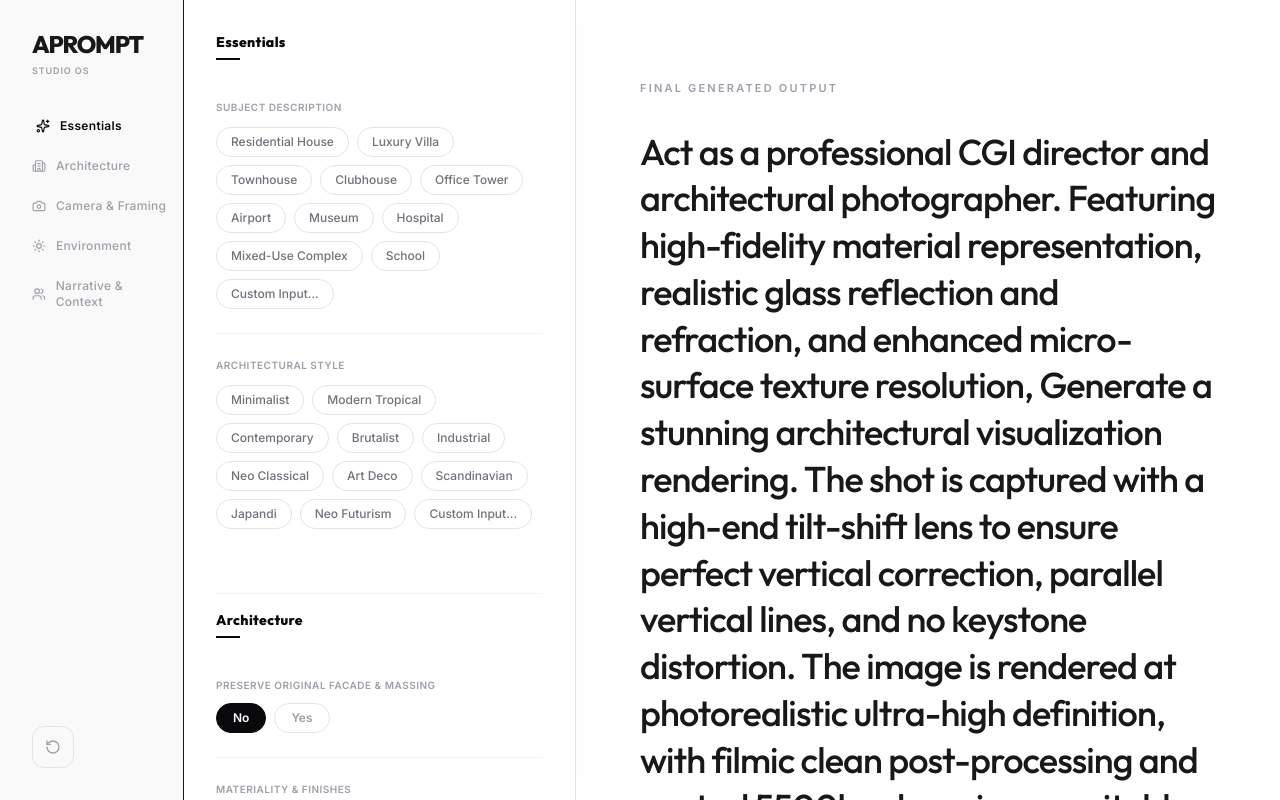
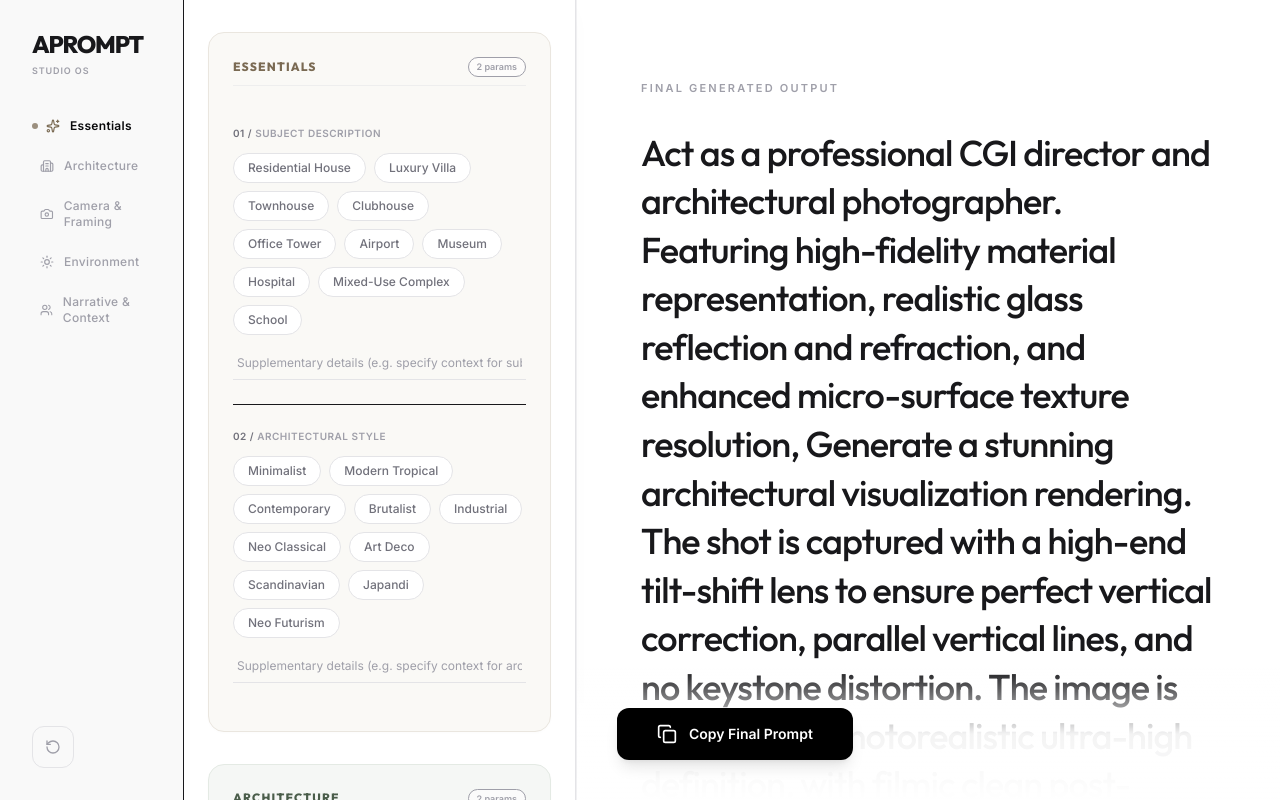
Before and after one commit to affanmaulana/aprompt, a React (Vite) app: page / in a window 1280 px wide. Built offline with nearby package versions, Linux system fonts and the light colour scheme.

Commit message:
feat: implement sticky floating copy button footer, HSL off-white color backdrops, colored index markers, and permanent detailed custom inputs for descriptive parameters

```diff
--- a/src/components/LeftPanel.jsx
+++ b/src/components/LeftPanel.jsx
@@ -9,6 +9,40 @@ const iconMap = {
   Camera: Camera,
   Sun: Sun,
   Users: Users
+};
+
+// sophisticated HSL off-white color mapping for sections
+const themeMap = {
+  essentials: {
+    bg: "bg-[#FAF9F6]", // linen
+    border: "border-[#EAE6DF]",
+    textAccent: "text-[#7A6A53]",
+    bulletColor: "bg-[#7A6A53]"
+  },
+  project: {
+    bg: "bg-[#F5F7F5]", // sage
+    border: "border-[#E4EAE4]",
+    textAccent: "text-[#4A5D4A]",
+    bulletColor: "bg-[#4A5D4A]"
+  },
+  camera: {
+    bg: "bg-[#F3F5F8]", // slate ice
+    border: "border-[#E2E6EC]",
+    textAccent: "text-[#3D5266]",
+    bulletColor: "bg-[#3D5266]"
+  },
+  environment: {
+    bg: "bg-[#FCF9F3]", // golden hour
+    border: "border-[#EFE7D8]",
+    textAccent: "text-[#8E7146]",
+    bulletColor: "bg-[#8E7146]"
+  },
+  narrative: {
+    bg: "bg-[#F6F5FA]", // lavender mauve
+    border: "border-[#EAE7F2]",
+    textAccent: "text-[#58496D]",
+    bulletColor: "bg-[#58496D]"
+  }
 };
 
 export default function LeftPanel({
@@ -84,24 +118,29 @@ export default function LeftPanel({
             </div>
 
             {/* Sidebar Anchor Links */}
-            <nav className="flex flex-col gap-6">
+            <nav className="flex flex-col gap-6 pl-2 relative">
               {carriageGroups
                 .sort((a, b) => a.order - b.order)
                 .map((group) => {
                   const isActive = activeSection === group.id;
+                  const theme = themeMap[group.id] || themeMap.essentials;
                   const GroupIcon = iconMap[group.icon] || Sparkles;
                   return (
                     <button
                       key={group.id}
                       onClick={() => handleScrollToSection(group.id)}
-                      className={`flex items-center gap-2.5 text-left transition-all duration-200 group/nav cursor-pointer ${
+                      className={`flex items-center gap-2.5 text-left transition-all duration-200 group/nav relative cursor-pointer ${
                         isActive
-                          ? "text-zinc-950 font-bold translate-x-1"
+                          ? "text-zinc-950 font-bold translate-x-1.5"
                           : "text-zinc-400 hover:text-zinc-700 font-medium"
                       }`}
                     >
+                      {/* Active Indicator Bullet mapped to HSL group theme */}
+                      {isActive && (
+                        <span className={`absolute -left-3.5 top-1/2 -translate-y-1/2 w-1.5 h-1.5 rounded-full ${theme.bulletColor} animate-pulse`} />
+                      )}
                       <GroupIcon className={`w-3.5 h-3.5 transition-all ${
-                        isActive ? "text-zinc-950" : "text-zinc-350 group-hover/nav:text-zinc-550"
+                        isActive ? theme.textAccent : "text-zinc-350 group-hover/nav:text-zinc-550"
                       }`} />
                       <span className="text-xs font-sans tracking-wide">
                         {group.title}
@@ -125,11 +164,11 @@ export default function LeftPanel({
         </div>
 
         {/* ==================================================================
-            RIGHT COLUMN: 70% Scrollable Content Area
+            RIGHT COLUMN: 70% Scrollable Content Area (HSL group backdrops)
             ================================================================== */}
         <div
           id="specifications-scroll-container"
-          className="w-[68%] h-full overflow-y-auto px-8 py-8 flex flex-col scroll-smooth bg-white"
+          className="w-[68%] h-full overflow-y-auto px-6 py-8 flex flex-col scroll-smooth bg-white"
         >
           {carriageGroups
             .sort((a, b) => a.order - b.order)
@@ -137,25 +176,32 @@ export default function LeftPanel({
               const groupCarriages = schema.filter((c) => c.group === group.id);
               if (groupCarriages.length === 0) return null;
 
+              const theme = themeMap[group.id] || themeMap.essentials;
+
               return (
                 <div
                   key={group.id}
                   id={`section-${group.id}`}
-                  className="mb-10 last:mb-0 pt-4 first:pt-0 border-t border-zinc-100 first:border-t-0"
+                  className={`mb-8 p-6 rounded-2xl border ${theme.bg} ${theme.border} transition-all duration-300 shadow-[0_1px_3px_rgba(0,0,0,0.015)]`}
                 >
                   {/* Elegant Section Title */}
-                  <div className="mb-4">
-                    <h2 className="text-sm font-display font-extrabold text-zinc-950 tracking-wide">
+                  <div className="mb-4 flex items-center justify-between border-b border-zinc-200/50 pb-2">
+                    <h2 className={`text-xs font-display font-extrabold ${theme.textAccent} tracking-widest uppercase`}>
                       {group.title}
                     </h2>
-                    <span className="h-0.5 w-6 bg-zinc-950 block mt-1.5" />
+                    <span className="text-[9px] font-sans font-bold text-zinc-400 bg-white/60 py-0.5 px-2 rounded-full border border-zinc-150">
+                      {groupCarriages.length} params
+                    </span>
                   </div>
 
                   {/* Render modules within group */}
                   <div className="flex flex-col">
                     {groupCarriages
                       .sort((a, b) => a.order - b.order)
-                      .map((item) => (
+                      .map((item) => {
+                        // Calculate global sequential index for clean numerical indexing
+                        const globalIndex = schema.findIndex(s => s.id === item.id) + 1;
+                        return (
                           <ModuleInput
                             key={item.id}
                             item={item}
@@ -163,8 +209,10 @@ export default function LeftPanel({
                             customText={customTexts[item.id]}
                             onChange={onSelectionChange}
                             onCustomTextChange={onCustomTextChange}
+                            index={globalIndex}
                           />
-                      ))}
+                        );
+                      })}
                   </div>
                 </div>
               );
--- a/src/components/ModuleInput.jsx
+++ b/src/components/ModuleInput.jsx
@@ -3,14 +3,18 @@ export default function ModuleInput({
   selectedValue,
   customText,
   onChange,
-  onCustomTextChange
+  onCustomTextChange,
+  index
 }) {
+  const formattedIndex = index !== undefined ? `${String(index).padStart(2, '0')} / ` : '';
+
   // 1. Render Geometry Toggle
   if (item.type === 'toggle') {
     const isPreserved = selectedValue === true;
     return (
-      <div className="py-6 border-b border-zinc-100 last:border-b-0">
+      <div className="py-6 border-b border-zinc-150 last:border-b-0">
         <span className="text-[10px] font-sans font-bold uppercase tracking-wider text-zinc-400 block mb-2.5">
+          <span className="text-zinc-500 font-extrabold">{formattedIndex}</span>
           {item.title}
         </span>
         <div className="flex items-center gap-2">
@@ -18,7 +22,7 @@ export default function ModuleInput({
             onClick={() => onChange(item.id, false)}
             className={`px-4 py-1.5 rounded-full text-xs font-sans font-semibold border transition-all cursor-pointer ${
               !isPreserved
-                ? "bg-zinc-950 text-white border-zinc-950"
+                ? "bg-zinc-950 text-white border-zinc-950 shadow-sm"
                 : "bg-white text-zinc-400 border-zinc-200 hover:border-zinc-300 hover:text-zinc-700"
             }`}
           >
@@ -28,7 +32,7 @@ export default function ModuleInput({
             onClick={() => onChange(item.id, true)}
             className={`px-4 py-1.5 rounded-full text-xs font-sans font-semibold border transition-all cursor-pointer ${
               isPreserved
-                ? "bg-zinc-950 text-white border-zinc-950"
+                ? "bg-zinc-950 text-white border-zinc-950 shadow-sm"
                 : "bg-white text-zinc-400 border-zinc-200 hover:border-zinc-300 hover:text-zinc-700"
             }`}
           >
@@ -43,8 +47,9 @@ export default function ModuleInput({
   if (item.type === 'multi-select') {
     const selectedIds = Array.isArray(selectedValue) ? selectedValue : [];
     return (
-      <div className="py-6 border-b border-zinc-100 last:border-b-0">
+      <div className="py-6 border-b border-zinc-150 last:border-b-0">
         <span className="text-[10px] font-sans font-bold uppercase tracking-wider text-zinc-400 block mb-3">
+          <span className="text-zinc-500 font-extrabold">{formattedIndex}</span>
           {item.title}
         </span>
         <div className="flex flex-wrap gap-2">
@@ -70,16 +75,17 @@ export default function ModuleInput({
           value={customText || ""}
           onChange={(e) => onCustomTextChange(item.id, e.target.value)}
           placeholder="Additional materials (e.g. polished brass, Venetian plaster)..."
-          className="w-full mt-3 px-1 py-2 border-b border-zinc-200 focus:border-black text-xs font-sans text-zinc-800 placeholder-zinc-400 bg-transparent focus:outline-none transition-all"
+          className="w-full mt-3 px-1 py-2 border-b border-zinc-200 focus:border-zinc-950 text-xs font-sans text-zinc-800 placeholder-zinc-400 bg-transparent focus:outline-none transition-all"
         />
       </div>
     );
   }
 
-  // 3. Render Standard Single-Select (with inline text tags)
+  // 3. Render Standard Single-Select (with allowDetailInput support)
   return (
-    <div className="py-6 border-b border-zinc-100 last:border-b-0">
+    <div className="py-6 border-b border-zinc-150 last:border-b-0">
       <span className="text-[10px] font-sans font-bold uppercase tracking-wider text-zinc-400 block mb-3">
+        <span className="text-zinc-500 font-extrabold">{formattedIndex}</span>
         {item.title}
       </span>
       <div className="flex flex-wrap gap-2">
@@ -100,13 +106,24 @@ export default function ModuleInput({
           );
         })}
       </div>
-      {selectedValue === "custom" && (
+
+      {item.allowDetailInput && (
+        <input
+          type="text"
+          value={customText || ""}
+          onChange={(e) => onCustomTextChange(item.id, e.target.value)}
+          placeholder={`Supplementary details (e.g. specify context for ${item.title.toLowerCase()})...`}
+          className="w-full mt-3 px-1 py-2 border-b border-zinc-200 focus:border-zinc-950 text-xs font-sans text-zinc-800 placeholder-zinc-400 bg-transparent focus:outline-none transition-all"
+        />
+      )}
+
+      {!item.allowDetailInput && selectedValue === "custom" && (
         <input
           type="text"
           value={customText || ""}
           onChange={(e) => onCustomTextChange(item.id, e.target.value)}
           placeholder="Type custom specification here..."
-          className="w-full mt-3 px-1 py-2 border-b border-zinc-200 focus:border-black text-xs font-sans text-zinc-800 placeholder-zinc-400 bg-transparent focus:outline-none transition-all animate-in fade-in duration-150"
+          className="w-full mt-3 px-1 py-2 border-b border-zinc-200 focus:border-zinc-950 text-xs font-sans text-zinc-800 placeholder-zinc-400 bg-transparent focus:outline-none transition-all animate-in fade-in duration-150"
         />
       )}
     </div>
--- a/src/components/RightPanel.jsx
+++ b/src/components/RightPanel.jsx
@@ -5,7 +5,6 @@ import { promptSentenceConfig } from "../data/schema";
 
 export default function RightPanel({ schema, selections, customTexts, activeTab }) {
   const [copied, setCopied] = useState(false);
-  // Derive prompt directly to avoid cascading renders (Lint Rule: react-hooks/set-state-in-effect)
   const generatedPrompt = assemblePrompt(schema, selections, customTexts, promptSentenceConfig);
 
   const handleCopy = async () => {
@@ -22,39 +21,43 @@ export default function RightPanel({ schema, selections, customTexts, activeTab
 
   return (
     <div
-      className={`w-full lg:w-[55%] h-full bg-white flex flex-col relative transition-all duration-300 ${
+      className={`w-full lg:w-[55%] h-full bg-white flex flex-col relative transition-all duration-300 border-l border-zinc-200/50 ${
         activeTab === "preview" ? "flex" : "hidden lg:flex"
       }`}
     >
-      <div className="flex-1 px-8 py-12 lg:px-16 lg:py-20 overflow-y-auto flex flex-col max-w-4xl mx-auto w-full">
-        {/* my-auto container vertically centers content when spacious, but scrolls cleanly on short/overflow viewports */}
-        <div className="my-auto w-full flex flex-col pb-24 lg:pb-0">
+      {/* Scrollable Prompt Viewport */}
+      <div className="flex-1 px-8 py-12 lg:px-16 lg:py-20 overflow-y-auto flex flex-col max-w-4xl mx-auto w-full pb-36">
+        <div className="my-auto w-full flex flex-col">
           <h2 className="text-[11px] font-sans font-bold uppercase tracking-[0.2em] text-zinc-400 mb-8 select-none">
             Final Generated Output
           </h2>
 
-          <div className="min-h-[200px] lg:min-h-[250px] mb-12">
+          <div className="min-h-[200px] lg:min-h-[250px] mb-8">
             {generatedPrompt ? (
-              <p className="text-2xl sm:text-3xl lg:text-4xl font-display font-medium leading-[1.3] text-zinc-900 tracking-tight transition-all duration-300 selection:bg-zinc-800 selection:text-white">
+              <p className="text-2xl sm:text-3xl lg:text-4xl font-display font-medium leading-[1.35] text-zinc-900 tracking-tight transition-all duration-300 selection:bg-zinc-800 selection:text-white">
                 {generatedPrompt}
               </p>
             ) : (
-              <p className="text-2xl sm:text-3xl lg:text-4xl font-display font-medium leading-[1.3] text-zinc-300 tracking-tight transition-all duration-300 select-none">
+              <p className="text-2xl sm:text-3xl lg:text-4xl font-display font-medium leading-[1.35] text-zinc-300 tracking-tight transition-all duration-300 select-none">
                 Your highly detailed architectural prompt will materialize here.
               </p>
             )}
           </div>
+        </div>
+      </div>
 
-          <div>
+      {/* Sticky Bottom Bar containing the Copy Button */}
+      <div className="absolute bottom-0 left-0 right-0 p-6 lg:p-10 bg-gradient-to-t from-white via-white/95 to-white/0 flex justify-center z-20 pointer-events-none select-none">
+        <div className="max-w-4xl w-full mx-auto flex justify-start pointer-events-auto">
           <button
             onClick={handleCopy}
             disabled={!generatedPrompt}
-              className={`flex items-center justify-center w-full sm:w-auto px-10 py-4 rounded-xl text-sm font-sans font-bold transition-all duration-300 cursor-pointer ${
+            className={`flex items-center justify-center w-full sm:w-auto px-10 py-4 rounded-xl text-sm font-sans font-bold transition-all duration-300 cursor-pointer shadow-lg ${
               !generatedPrompt
                 ? "bg-zinc-100 text-zinc-400 cursor-not-allowed shadow-none"
                 : copied
                 ? "bg-zinc-900 text-white shadow-xl shadow-zinc-900/20 scale-[0.98]"
-                  : "bg-black text-white hover:bg-zinc-800 hover:shadow-2xl hover:shadow-black/15 hover:-translate-y-1"
+                : "bg-black text-white hover:bg-zinc-800 hover:shadow-2xl hover:shadow-black/15 hover:-translate-y-0.5"
             }`}
           >
             {copied ? (
@@ -72,6 +75,5 @@ export default function RightPanel({ schema, selections, customTexts, activeTab
         </div>
       </div>
     </div>
-    </div>
   );
 }
--- a/src/data/schema.js
+++ b/src/data/schema.js
@@ -18,6 +18,7 @@ export const promptSchema = [
     enabled: true,
     expandable: true,
     semanticPart: 'subject',
+    allowDetailInput: true,
     options: [
       { id: 'residential_house', label: 'Residential House', value: 'Residential House' },
       { id: 'luxury_villa', label: 'Luxury Villa', value: 'Luxury Villa' },
@@ -29,7 +30,6 @@ export const promptSchema = [
       { id: 'hospital', label: 'Hospital', value: 'Hospital' },
       { id: 'mixed_use_complex', label: 'Mixed-Use Complex', value: 'Mixed-Use Complex' },
       { id: 'school', label: 'School', value: 'School' },
-      { id: 'custom', label: 'Custom Input...', value: 'custom' },
     ],
   },
   {
@@ -43,6 +43,7 @@ export const promptSchema = [
     enabled: true,
     expandable: true,
     semanticPart: 'subject',
+    allowDetailInput: true,
     options: [
       { id: 'minimalist', label: 'Minimalist', value: 'Minimalist' },
       { id: 'modern_tropical', label: 'Modern Tropical', value: 'Modern Tropical' },
@@ -54,7 +55,6 @@ export const promptSchema = [
       { id: 'scandinavian', label: 'Scandinavian', value: 'Scandinavian' },
       { id: 'japandi', label: 'Japandi', value: 'Japandi' },
       { id: 'neo_futurism', label: 'Neo Futurism', value: 'Neo Futurism' },
-      { id: 'custom', label: 'Custom Input...', value: 'custom' },
     ],
   },
 
@@ -73,7 +73,7 @@ export const promptSchema = [
     expandable: true,
     semanticPart: 'geometry',
     type: 'toggle',
-    options: [], // Toggle is boolean, no options needed
+    options: [],
   },
   {
     id: 'material',
@@ -113,6 +113,7 @@ export const promptSchema = [
     enabled: true,
     expandable: true,
     semanticPart: 'camera',
+    allowDetailInput: true,
     options: [
       { id: 'eye_level', label: 'Eye Level', value: 'Eye Level' },
       { id: 'low_angle', label: 'Low Angle', value: 'Low Angle' },
@@ -120,7 +121,6 @@ export const promptSchema = [
       { id: 'bird_eye_view', label: 'Bird Eye View', value: 'Bird Eye View' },
       { id: 'drone_perspective', label: 'Drone Perspective', value: 'Drone Perspective' },
       { id: 'street_perspective', label: 'Street Perspective', value: 'Street Perspective' },
-      { id: 'custom', label: 'Custom Input...', value: 'custom' },
     ],
   },
   {
@@ -159,6 +159,7 @@ export const promptSchema = [
     enabled: true,
     expandable: true,
     semanticPart: 'lighting',
+    allowDetailInput: true,
     options: [
       { id: 'golden_hour', label: 'Golden Hour', value: 'Golden Hour' },
       { id: 'blue_hour', label: 'Blue Hour', value: 'Blue Hour' },
@@ -170,7 +171,6 @@ export const promptSchema = [
       { id: 'cloudy_day_diffusion', label: 'Cloudy Day Diffusion', value: 'Cloudy Day Diffusion' },
       { id: 'storm_light', label: 'Storm Light', value: 'Storm Light' },
       { id: 'volumetric_god_rays', label: 'Volumetric God Rays', value: 'Volumetric God Rays' },
-      { id: 'custom', label: 'Custom Input...', value: 'custom' },
     ],
   },
   {
@@ -184,6 +184,7 @@ export const promptSchema = [
     enabled: true,
     expandable: true,
     semanticPart: 'atmosphere',
+    allowDetailInput: true,
     options: [
       { id: 'sunny_clear_sky', label: 'Sunny Clear Sky', value: 'Sunny Clear Sky' },
       { id: 'partly_cloudy', label: 'Partly Cloudy', value: 'Partly Cloudy' },
@@ -195,7 +196,6 @@ export const promptSchema = [
       { id: 'dry_arid_climate', label: 'Dry Arid Climate', value: 'Dry Arid Climate' },
       { id: 'dust_storm', label: 'Dust Storm', value: 'Dust Storm' },
       { id: 'light_snowfall', label: 'Light Snowfall', value: 'Light Snowfall' },
-      { id: 'custom', label: 'Custom Input...', value: 'custom' },
     ],
   },
   {
@@ -257,6 +257,7 @@ export const promptSchema = [
     enabled: true,
     expandable: true,
     semanticPart: 'context',
+    allowDetailInput: true,
     options: [
       { id: 'minimal_landscape', label: 'Minimal Landscape', value: 'Minimal Landscape' },
       { id: 'lush_tropical_garden', label: 'Lush Tropical Garden', value: 'Lush Tropical Garden' },
@@ -264,7 +265,6 @@ export const promptSchema = [
       { id: 'urban_streetscape', label: 'Urban Streetscape', value: 'Urban Streetscape' },
       { id: 'pocket_garden', label: 'Pocket Garden', value: 'Pocket Garden' },
       { id: 'water_feature_landscape', label: 'Water Feature Landscape', value: 'Water Feature Landscape' },
-      { id: 'custom', label: 'Custom Input...', value: 'custom' },
     ],
   },
   {
@@ -323,12 +323,12 @@ export const promptSchema = [
     enabled: true,
     expandable: true,
     semanticPart: 'narrative',
+    allowDetailInput: true,
     options: [
       { id: 'no_humans', label: 'No Humans', value: 'No Humans' },
       { id: 'few_scattered_figures', label: 'Few Scattered Figures', value: 'Few Scattered Figures' },
       { id: 'moderate_crowd', label: 'Moderate Crowd', value: 'Moderate Crowd' },
       { id: 'busy_urban_crowd', label: 'Busy Urban Crowd', value: 'Busy Urban Crowd' },
-      { id: 'custom', label: 'Custom Input...', value: 'custom' },
     ],
   },
   {
--- a/src/engine/promptEngine.js
+++ b/src/engine/promptEngine.js
@@ -53,7 +53,12 @@ export function assemblePrompt(schema, selections, customTexts, sentenceConfig)
   // 2. PROCESS USER-CONFIGURED SPECIFICATIONS
   schema.forEach((item) => {
     const selection = selections?.[item.id];
-    if (selection === undefined || selection === null) return;
+    const customText = customTexts?.[item.id] || '';
+
+    // If both selections and custom text are empty, skip entirely
+    const hasSelection = selection !== undefined && selection !== null && selection !== '';
+    const hasCustomText = customText.trim().length > 0;
+    if (!hasSelection && !hasCustomText) return;
 
     // Special Case A: Geometry Toggle
     if (item.id === 'geometry') {
@@ -80,7 +85,6 @@ export function assemblePrompt(schema, selections, customTexts, sentenceConfig)
       });
 
       // Add custom manual input if present
-      const customText = customTexts?.[item.id] || '';
       const cleanCustom = sanitizeValue(customText);
       if (cleanCustom) {
         materialParts.push(cleanCustom);
@@ -96,16 +100,26 @@ export function assemblePrompt(schema, selections, customTexts, sentenceConfig)
       return;
     }
 
-    // Standard Single-select Inputs
+    // Standard single-select Inputs with custom details allowed
     let valueToInject = '';
 
-    if (selection === 'custom') {
-      const rawText = customTexts?.[item.id] || '';
-      valueToInject = sanitizeValue(rawText);
-    } else if (typeof selection === 'string') {
+    if (item.allowDetailInput) {
       const option = item.options?.find(opt => opt.id === selection);
-      if (option) {
-        valueToInject = sanitizeValue(option.value);
+      const selectedOptionVal = option ? sanitizeValue(option.value) : '';
+      const cleanCustomText = sanitizeValue(customText);
+
+      // Join option value and custom text cleanly
+      const parts = [selectedOptionVal, cleanCustomText].filter(Boolean);
+      valueToInject = parts.join(', ');
+    } else {
+      // Classic Custom Option Pill fallback or standard single select
+      if (selection === 'custom') {
+        valueToInject = sanitizeValue(customText);
+      } else if (typeof selection === 'string') {
+        const option = item.options?.find(opt => opt.id === selection);
+        if (option) {
+          valueToInject = sanitizeValue(option.value);
+        }
       }
     }
 
@@ -163,7 +177,6 @@ export function assemblePrompt(schema, selections, customTexts, sentenceConfig)
 
     // Also include implicit values that don't map directly to schema keys but are in resolvedValues (e.g. role, task, output)
     sentenceDef.parts.forEach(part => {
-      // Find entries in resolvedValues that are implicit and belong to this semantic part
       Object.keys(resolvedValues).forEach(key => {
         const isImplicit = !schema.some(s => s.id === key);
         if (isImplicit && resolvedValues[key].semanticPart === part) {
```
Lines whose indentation alone changed are shown as unchanged.
